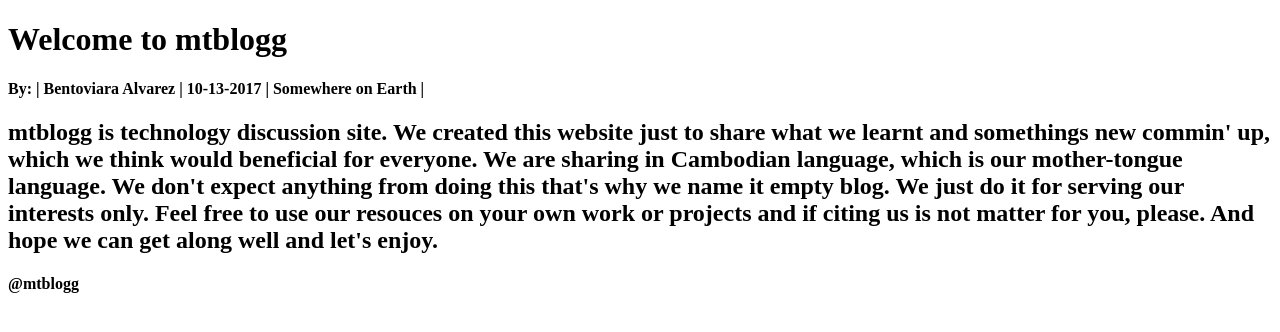
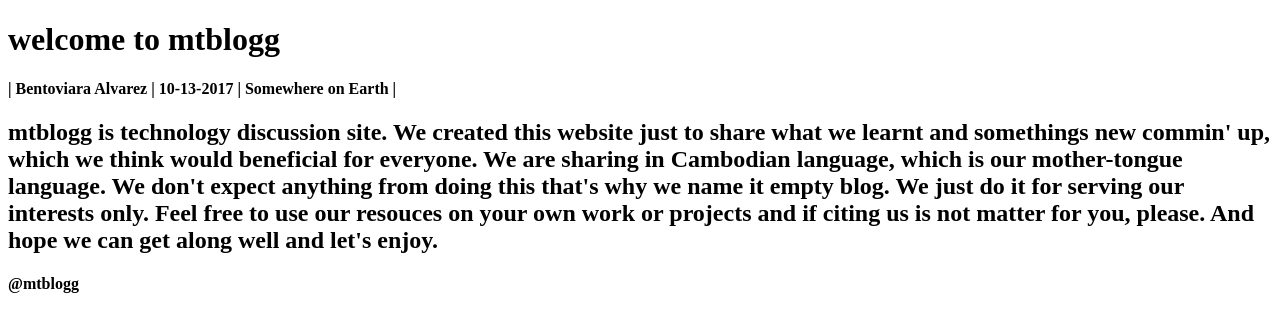
Before and after one commit to mtblogg/mtblogg.github.io, a plain HTML site: page index.html in a window 1280 px wide. Drawn offline with Linux system fonts and the light colour scheme.

Commit message:
Update Description 2

```diff
--- a/index.html
+++ b/index.html
@@ -2,8 +2,8 @@
 <head>
   <title>mtblogg</title>
   <body>
-    <h1>Welcome to mtblogg</h1>
-    <h4>By: | Bentoviara Alvarez | 10-13-2017 | Somewhere on Earth |</h4>
+    <h1>welcome to mtblogg</h1>
+    <h4>| Bentoviara Alvarez | 10-13-2017 | Somewhere on Earth |</h4>
     <h2>mtblogg is technology discussion site. We created this website just to share what we learnt and somethings new commin' up, which we think would beneficial for everyone. We are sharing in Cambodian language, which is our mother-tongue language. We don't expect anything from doing this that's why we name it empty blog. We just do it for serving our interests only. Feel free to use our resouces on your own work or projects and if citing us is not matter for you, please. And hope we can get along well and let's enjoy.</h2>
     <h4>@mtblogg</h4>
   </body>
```
